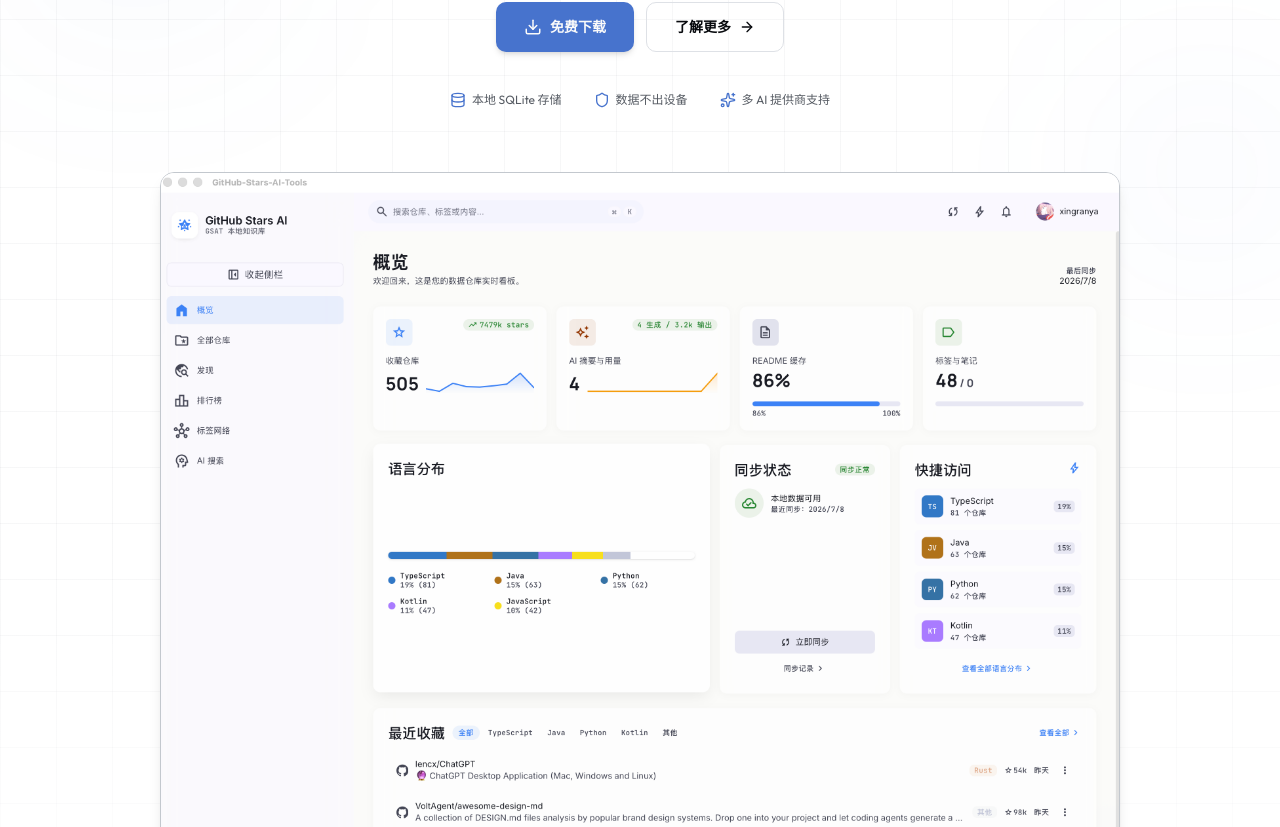
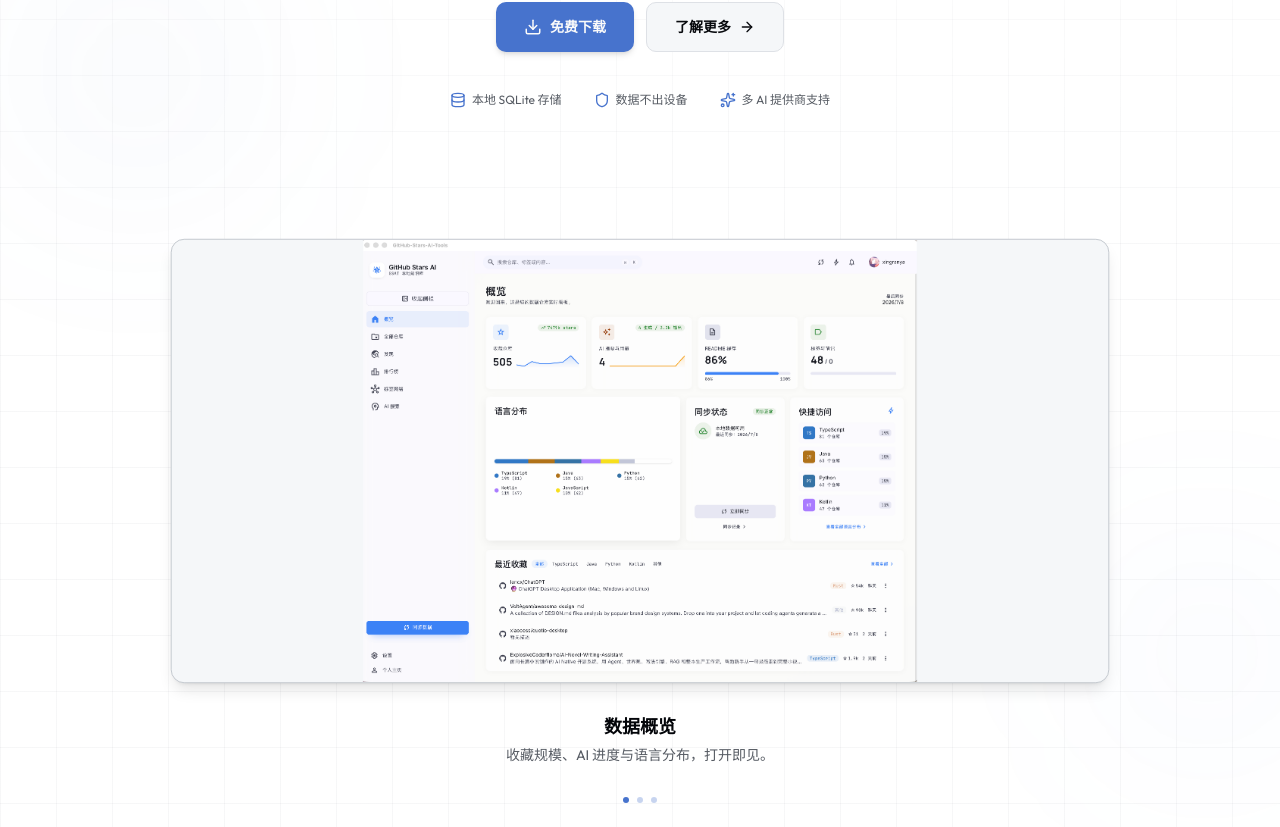
Before and after one commit to xingranya/GSAT-Web, a React (Vite) app: page / in a window 1280 px wide. Shown: the part 493-1320 px from the top of the page. Built offline with nearby package versions, Linux system fonts and the light colour scheme.

Commit message:
chore(build): 更新 TypeScript 构建信息文件
- 修改了 tsconfig.tsbuildinfo 文件内容
- 更新了构建缓存元数据以反映最新状态

```diff
--- a/src/components/Hero.tsx
+++ b/src/components/Hero.tsx
@@ -1,31 +1,130 @@
+import { useRef } from 'react';
 import { Download, ArrowRight, Shield, Database, Sparkles } from 'lucide-react';
-import { motion, useReducedMotion } from 'motion/react';
+import { motion, useReducedMotion, useScroll, useTransform } from 'motion/react';
 import { Link } from 'react-router-dom';
 
 /** 缓动曲线：快速启动，平滑收束 */
 const EASE = [0.16, 1, 0.3, 1] as const;
 
-/** 产品截图展示（截图本身已含 macOS 窗口红绿灯，直接干净边框即可） */
-function ProductMockup() {
+/** 英雄镜头展示阶段：截图主体随滚动驻留并依次切换 */
+const SHOWCASE_STAGES = [
+  {
+    src: '/screenshots/dashboard.png',
+    alt: 'GitHub Stars AI 数据概览页，展示收藏仓库、AI 用量、语言分布和同步状态',
+    title: '数据概览',
+    desc: '收藏规模、AI 进度与语言分布，打开即见。',
+  },
+  {
+    src: '/screenshots/ai-search.png',
+    alt: '对话式 AI 搜索界面，左侧为 AI 对话，右侧为匹配的仓库结果',
+    title: '对话式 AI 搜索',
+    desc: '自然语言提问，本地向量检索精准召回。',
+  },
+  {
+    src: '/screenshots/tag-network.png',
+    alt: 'AI 标签网络可视化，展示收藏项目之间的标签关联',
+    title: 'AI 标签网络',
+    desc: '自动发现收藏之间的隐藏关联。',
+  },
+] as const;
+
+/**
+ * 滚动驱动的英雄镜头：300vh 滚动区间内截图主体 sticky 驻留，
+ * 随滚动进度交叉切换三个阶段，截图轻微推近，文案与指示点同步过渡。
+ */
+function ScrollShowcase() {
   const reducedMotion = useReducedMotion();
+  const containerRef = useRef<HTMLDivElement>(null);
+  const { scrollYProgress } = useScroll({
+    target: containerRef,
+    offset: ['start start', 'end end'],
+  });
+
+  // 驻留期间缓慢推近，让主体保持“活”的状态
+  const frameScale = useTransform(scrollYProgress, [0, 1], [0.95, 1]);
+
+  // 三个阶段的不透明度：概览 → AI 搜索 → 标签网络
+  const stageOneOpacity = useTransform(scrollYProgress, [0.30, 0.42], [1, 0]);
+  const stageTwoOpacity = useTransform(scrollYProgress, [0.32, 0.44, 0.58, 0.70], [0, 1, 1, 0]);
+  const stageThreeOpacity = useTransform(scrollYProgress, [0.60, 0.72], [0, 1]);
+  const stageOpacities = [stageOneOpacity, stageTwoOpacity, stageThreeOpacity];
+
+  // 阶段文案：随切换上浮/离场
+  const captionOneY = useTransform(scrollYProgress, [0.30, 0.42], [0, -14]);
+  const captionTwoY = useTransform(scrollYProgress, [0.32, 0.44, 0.58, 0.70], [14, 0, 0, -14]);
+  const captionThreeY = useTransform(scrollYProgress, [0.60, 0.72], [14, 0]);
+  const captionYs = [captionOneY, captionTwoY, captionThreeY];
+
+  // 阶段指示点
+  const dotOneOpacity = useTransform(scrollYProgress, [0.30, 0.42], [1, 0.3]);
+  const dotTwoOpacity = useTransform(scrollYProgress, [0.32, 0.44, 0.58, 0.70], [0.3, 1, 1, 0.3]);
+  const dotThreeOpacity = useTransform(scrollYProgress, [0.60, 0.72], [0.3, 1]);
+  const dotOpacities = [dotOneOpacity, dotTwoOpacity, dotThreeOpacity];
+
+  // 减少动态偏好：退化为单张静态截图
+  if (reducedMotion) {
     return (
-    <motion.div
-      initial={reducedMotion ? { opacity: 0 } : { opacity: 0, y: 30, scale: 0.97 }}
-      animate={reducedMotion ? { opacity: 1 } : { opacity: 1, y: 0, scale: 1 }}
-      transition={{ duration: 0.7, delay: 0.4, ease: EASE }}
-      className="w-full max-w-[960px] mx-auto mt-16"
-    >
+      <div className="w-full max-w-[960px] mx-auto mt-16">
         <div className="rounded-[14px] border border-border-strong shadow-lg overflow-hidden">
           <img
             src="/screenshots/dashboard.png"
-          alt="GitHub Stars AI 数据概览页，展示收藏仓库、AI 用量、语言分布和同步状态"
+            alt={SHOWCASE_STAGES[0].alt}
             className="w-full h-auto block"
             loading="eager"
             width={2922}
             height={2332}
           />
         </div>
+      </div>
+    );
+  }
+
+  return (
+    <div ref={containerRef} className="relative w-full h-[300vh] mt-10">
+      <div className="sticky top-16 h-[calc(100svh-4rem)] flex flex-col items-center justify-center gap-5 px-5">
+        {/* 截图主体：等比画框，三个阶段交叉淡入淡出 */}
+        <motion.div
+          style={{ scale: frameScale }}
+          className="relative w-full max-w-[980px] aspect-[16/10] max-h-[58vh] rounded-[14px] border border-border-strong shadow-lg overflow-hidden bg-surface"
+        >
+          {SHOWCASE_STAGES.map((stage, i) => (
+            <motion.img
+              key={stage.src}
+              src={stage.src}
+              alt={stage.alt}
+              loading={i === 0 ? 'eager' : 'lazy'}
+              className="absolute inset-0 w-full h-full object-contain"
+              style={{ opacity: stageOpacities[i] }}
+            />
+          ))}
         </motion.div>
+
+        {/* 阶段文案：同位堆叠，随阶段切换 */}
+        <div className="relative h-16 w-full max-w-[980px] text-center">
+          {SHOWCASE_STAGES.map((stage, i) => (
+            <motion.div
+              key={stage.title}
+              className="absolute inset-0"
+              style={{ opacity: stageOpacities[i], y: captionYs[i] }}
+            >
+              <h3 className="font-heading text-lg font-bold text-ink-heading">{stage.title}</h3>
+              <p className="text-sm text-muted mt-1">{stage.desc}</p>
+            </motion.div>
+          ))}
+        </div>
+
+        {/* 阶段指示点 */}
+        <div className="flex items-center gap-2" aria-hidden="true">
+          {SHOWCASE_STAGES.map((stage, i) => (
+            <motion.span
+              key={stage.src}
+              className="w-1.5 h-1.5 rounded-full bg-primary"
+              style={{ opacity: dotOpacities[i] }}
+            />
+          ))}
+        </div>
+      </div>
+    </div>
   );
 }
 
@@ -65,7 +164,7 @@
   };
 
   return (
-    <section className="relative overflow-hidden">
+    <section className="relative">
       {/* 背景装饰 */}
       <div className="absolute inset-0 pointer-events-none overflow-hidden">
         {/* 细网格纹理：避开顶部导航毛玻璃区域，向下渐隐 */}
@@ -199,8 +298,8 @@
             </motion.span>
           </motion.div>
 
-          {/* 产品模拟界面 */}
-          <ProductMockup />
+          {/* 滚动驱动的英雄镜头 */}
+          <ScrollShowcase />
         </div>
       </div>
     </section>
--- a/src/index.css
+++ b/src/index.css
@@ -11,6 +11,8 @@
   --color-foreground: var(--c-ink);
   --color-muted: var(--c-muted);
   --color-muted-bg: var(--c-surface);
+  --color-surface: var(--c-surface);
+  --color-surface-hover: var(--c-surface-hover);
   --color-border: var(--c-border);
   --color-primary: var(--c-primary);
   --color-primary-fg: var(--c-text-on-primary);
@@ -77,7 +79,9 @@
 body {
   background-color: var(--c-bg);
   color: var(--c-ink);
+  /* clip 不创建滚动容器，避免破坏 position: sticky；hidden 作为旧浏览器兜底 */
   overflow-x: hidden;
+  overflow-x: clip;
   font-feature-settings: "ss01", "ss02", "cv01";
 }
 
```
Also changed, not shown: 1 other file (tests, documents, lock files or other folders). Lines whose indentation alone changed are shown as unchanged.
